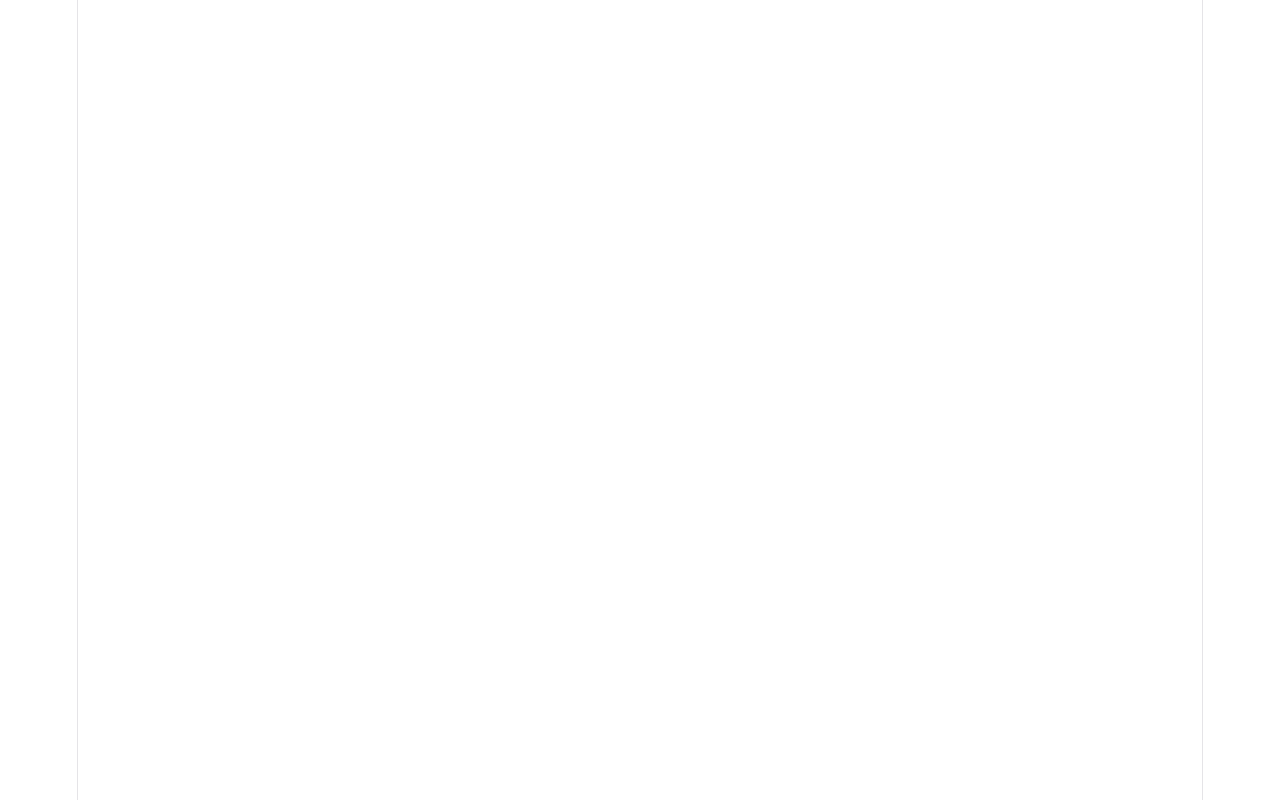
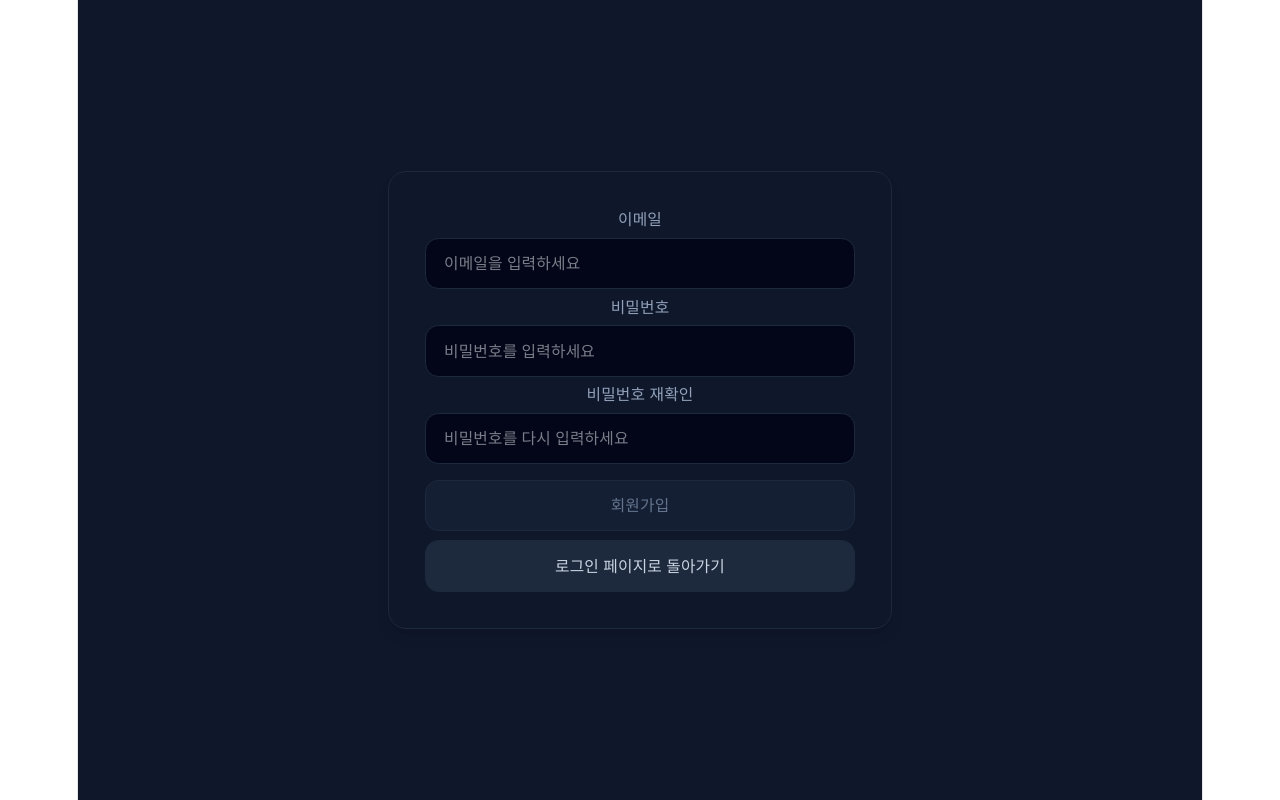
Before and after one commit to twilightyear/questday, a React (Vite) app in the folder frontend/: page /signup in a window 1280 px wide. Before the commit this address had no page. Built offline with nearby package versions, Linux system fonts and the light colour scheme.

Commit message:
feat(user-auth): implement signup page using react
Added Signup API HTTP Client Handler function on React.

Created Signup Page and linked on React router.

Fix reloading problem when navigating through page.

```diff
--- a/frontend/src/App.jsx
+++ b/frontend/src/App.jsx
@@ -2,6 +2,7 @@ import React from 'react';
 import { BrowserRouter, Routes, Route } from 'react-router-dom';
 import MainPage from './pages/MainPage';
 import LoginPage from './pages/LoginPage';
+import SignupPage from './pages/SignupPage';
 
 function App() {
   return (
@@ -9,6 +10,7 @@ function App() {
       <Routes>
         <Route path="/" element={<LoginPage />} />
         <Route path="/main" element={<MainPage />} />
+        <Route path="/signup" element={<SignupPage />} />
       </Routes>
     </BrowserRouter>
   );
--- a/frontend/src/apis/userApi.js
+++ b/frontend/src/apis/userApi.js
@@ -9,3 +9,8 @@ export const userLogout = async () => {
   const response = await api.post(`/user/logout`);
   return response.data;
 };
+
+export const userSignup = async (userData) => {
+  const response = await api.post('/user/signup', userData);
+  return response.data;
+}
--- a/frontend/src/pages/LoginPage.jsx
+++ b/frontend/src/pages/LoginPage.jsx
@@ -9,8 +9,9 @@ export default function LoginPage() {
 
   const isFormValid = email.trim() !== '' && password.trim() !== '';
 
-  const handleSignIn = async () => {
-    nagivate("/signIn")
+  const handleSignup = async (e) => {
+    e.preventDefault();
+    navigate("/signup");
   }
 
   const handleLogin = async (e) => {
@@ -74,10 +75,10 @@ export default function LoginPage() {
             로그인하기
           </button>
         </form>
-        <form onSubmit={handleSignIn} className="flex flex-col">
+        <form onSubmit={handleSignup} className="flex flex-col">
           <button
             type="submit"
-            className={'py-3 rounded-xl text-sm font-semibold mt-2 cursor-pointer border border-slate-800 bg-slate-600'}
+            className={'text-slate-300 py-3 rounded-xl text-sm font-semibold mt-2 cursor-pointer border border-slate-800 bg-slate-600 hover:bg-emerald-500 transition-colors'}
           >회원가입</button>
         </form>
 
--- /dev/null
+++ b/frontend/src/pages/SignupPage.jsx
@@ -0,0 +1,116 @@
+import React, { useState } from 'react';
+import { useNavigate } from 'react-router-dom';
+import { userSignup } from '../apis/userApi';
+
+export default function SignupPage() {
+    const [email, setEmail] = useState('');
+    const [password, setPassword] = useState('');
+    const [checkPassword, setCheckPassword] = useState('');
+
+    const navigate = useNavigate();
+
+    const isFormValid = email.trim() !== '' && password.trim() !== '' && checkPassword.trim() !== '';
+    const isPasswordValid = checkPassword === password;
+    const checkPasswordHandler = async() => {
+        if(checkPassword === password){
+            return true;
+        } else {
+            setPassword('');
+            setCheckPassword('');
+        }
+    }
+
+  const handleSignup = async (e) => {
+    e.preventDefault();
+    if (!isFormValid || !isPasswordValid) return;
+
+    try {
+      const userData = {
+        email : email,
+        password : password
+      }
+
+      const response = await userSignup(userData);
+
+      console.log("회원가입 성공:", response.data);
+      navigate("/");
+
+    } catch (error) {
+      console.error("회원가입 실패:", error);
+      alert("회원가입에 실패했습니다. 아이디와 비밀번호를 확인해주세요.");
+    }
+  };
+
+    const RouteLoginPage = async (e) => {
+        e.preventDefault();
+        navigate("/");
+    }
+
+    return (
+        <div className="min-h-screen bg-slate-900 flex items-center justify-center">
+            <div className="w-full max-w-md bg-slate-900 border border-slate-800 rounded-2xl p-8 shadow-lg gap 6">
+                <form onSubmit={handleSignup} className="flex flex-col gap-4">
+                    <div className="flex flex-col gap-1.5">
+                        <label className="text-sm text-slate-400 font-medium">이메일</label>
+                        <input
+                            type = "text"
+                            value = {email}
+                            onChange = {(e) => setEmail(e.target.value)}
+                            placeholder = "이메일을 입력하세요"
+                            className = "bg-slate-950 border border-slate-800 rounded-xl px-4 py-3 text-slate-100 focus:outline-none focus:border-emerald-500 text-sm"
+                        >
+                        </input>
+                        <label className="text-sm text-slate-400 font-medium">비밀번호</label>
+                        <input
+                            type = "password"
+                            value = {password}
+                            onChange = {(e) => setPassword(e.target.value)}
+                            placeholder = "비밀번호를 입력하세요"
+                            className = {`bg-slate-950 border border-slate-800 rounded-xl px-4 py-3 text-slate-100 ${
+                                isFormValid
+                                ? 'focus:outline-none focus:border-emerald-500 text-sm'
+                                : 'focus:outline-none focus:border-rose-500 text-sm'
+                            }`}
+                        >
+                        </input>
+                        <label className="text-sm text-slate-400 font-medium">비밀번호 재확인</label>
+                        <input
+                            type = "password"
+                            value = {checkPassword}
+                            onChange = {(e) => {
+                                setCheckPassword(e.target.value)
+                            }}
+                            onBlur = {(e) => {
+                                checkPasswordHandler(e.target.value)
+                            }}
+                            placeholder = "비밀번호를 다시 입력하세요"
+                            className = {`bg-slate-950 border border-slate-800 rounded-xl px-4 py-3 text-slate-100 ${
+                                isFormValid
+                                ? 'focus:outline-none focus:border-emerald-500 text-sm'
+                                : 'focus:outline-none focus:border-rose-500 text-sm'
+                            }`}
+                        >
+                        </input>
+                        <button
+                            type="submit"
+                            disabled={!isFormValid}
+                            className={`w-full py-3 rounded-xl text-sm font-semibold transition-colors mt-2 ${
+                                isFormValid && isPasswordValid
+                                ? 'bg-emerald-500 hover:bg-emerald-600 text-white cursor-pointer'
+                                : 'bg-slate-800/50 border border-slate-800 text-slate-500 cursor-not-allowed'
+                            }`}
+                        >
+                        회원가입
+                        </button>
+                    </div>
+                </form>
+            <form onSubmit={RouteLoginPage} className="flex flex-col">
+            <button
+                type="submit"
+                className={'text-slate-300 py-3 rounded-xl text-sm font-semibold mt-2 cursor-pointer border border-slate-800 bg-slate-800 hover:bg-emerald-500 transition-colors'}
+            >로그인 페이지로 돌아가기</button>
+            </form>
+            </div>
+        </div>
+    )
+}
```
